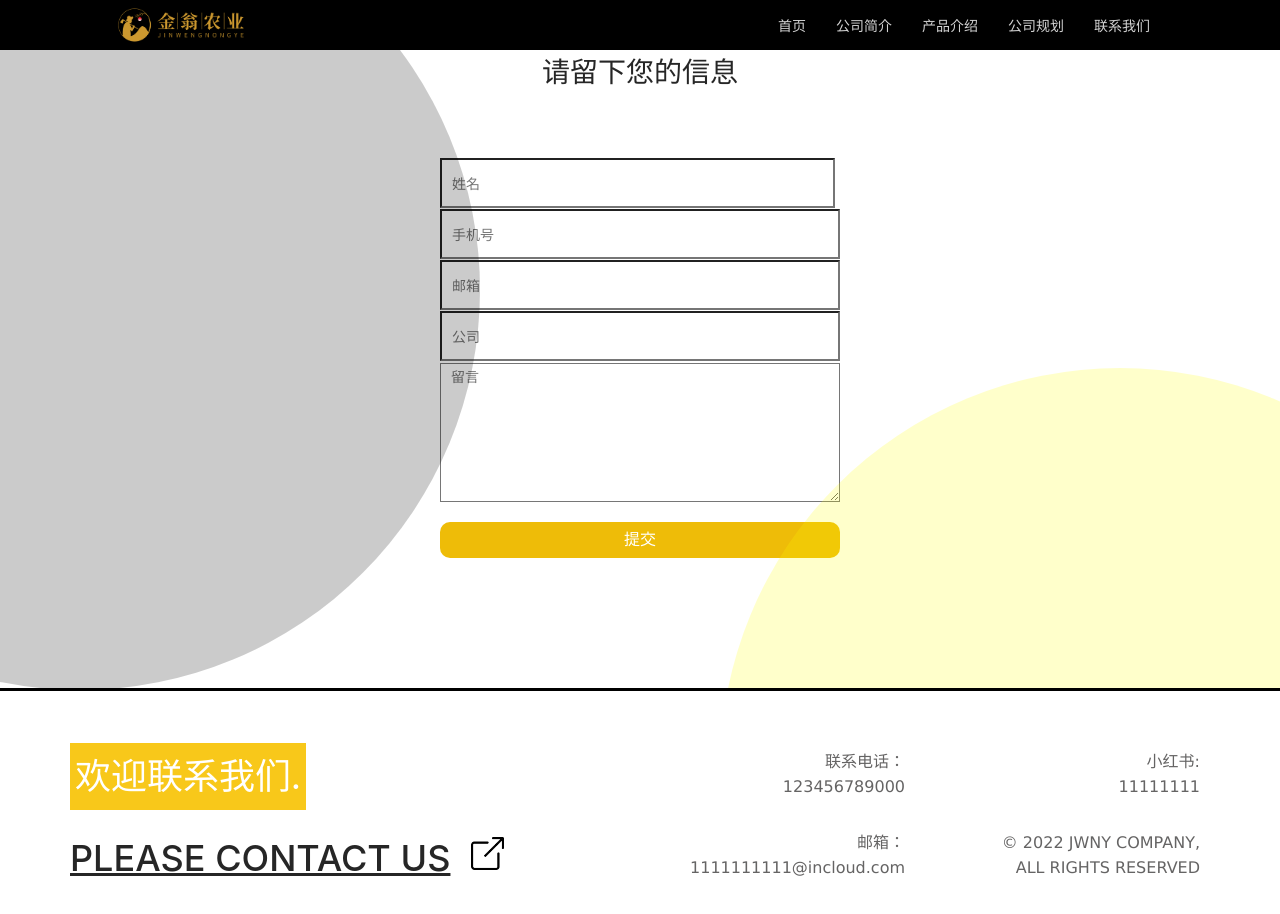
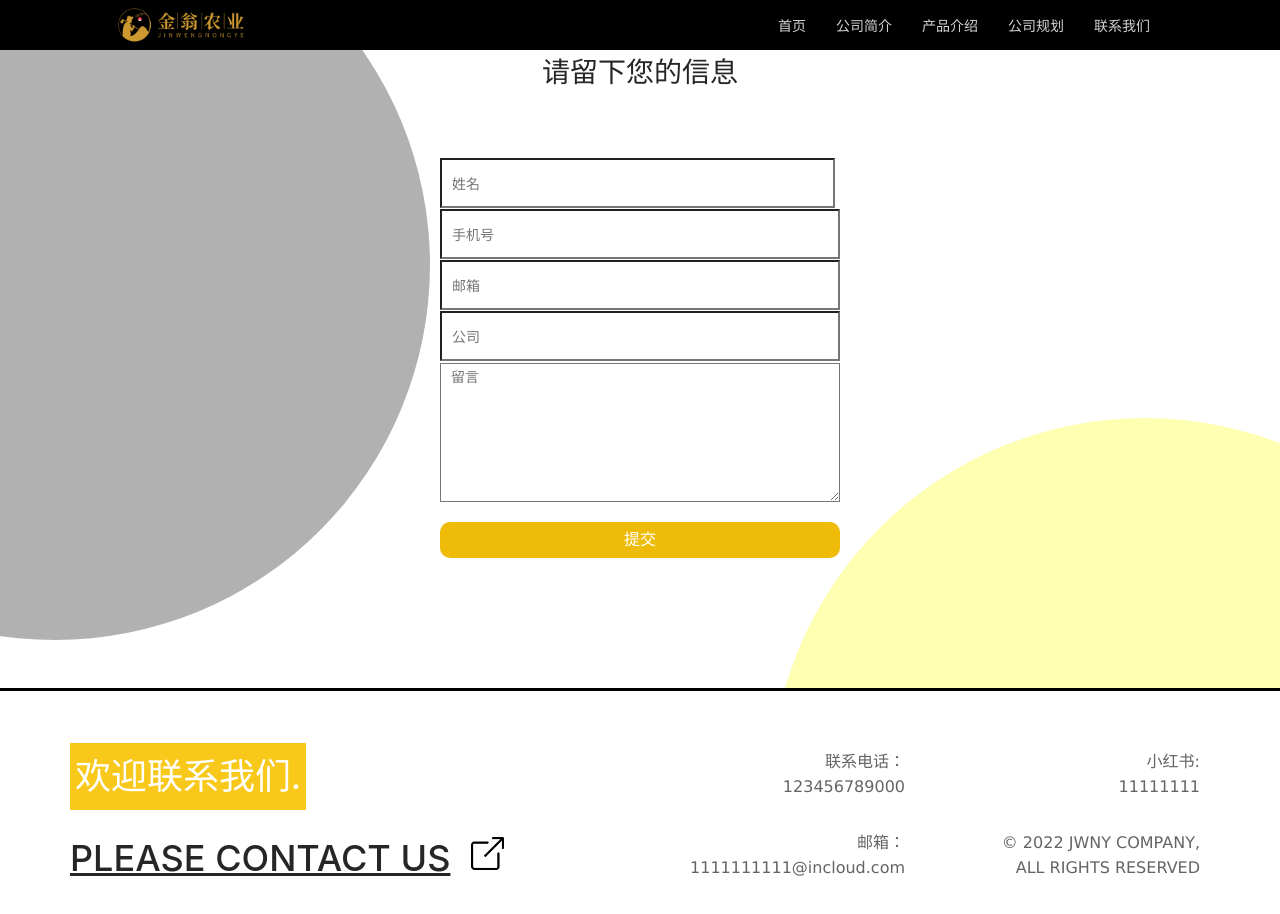
Before and after one commit to ll-fox/jwnyos, a Next.js app: page /contact in a window 1280 px wide. Shown: the top 914 px of the page. Built offline with nearby package versions, Linux system fonts and the light colour scheme.

Commit message:
feat: 1.2

```diff
--- a/styles/globals.css
+++ b/styles/globals.css
@@ -24,10 +24,10 @@ a {
 }
 
 .circle {
-  width: 100vh;
-  height: 100vh;
+  width: calc(100vh - 50px);
+  height: calc(100vh - 50px);
   border-radius: 50%;
-  opacity: 0.2;
+  opacity: 0.3;
   position: absolute;
   z-index: 999;
   /* background-color: green; */
```
Also changed, not shown: components/Intro.js (+4 -3 lines), styles/Intro.module.css (+11 -5 lines), public/img/head.jpg (added).
